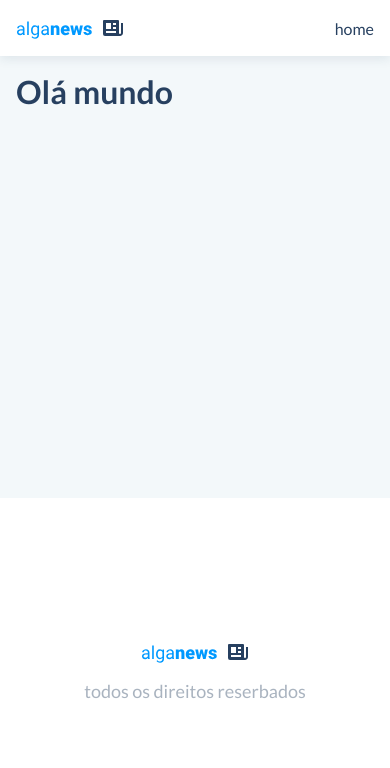
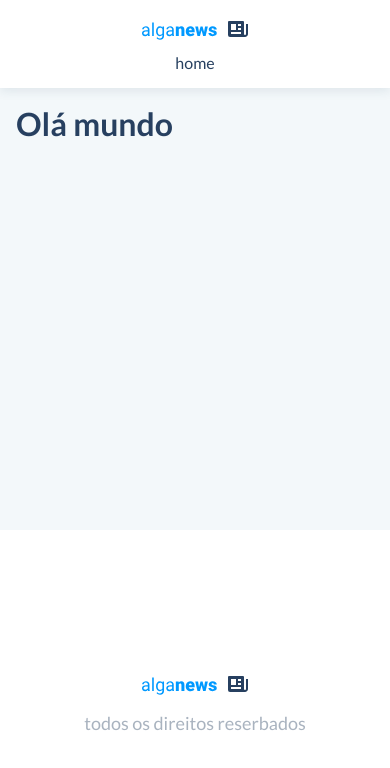
Before and after one commit to mateussouza-ms/alganews-blog, a Next.js app: page /teste in a window 390 px wide. Shown: the top 768 px of the page. Built offline with nearby package versions, Linux system fonts and the light colour scheme; what @badrap/bar-of-progress would draw is missing.

Commit message:
Add responsiveness to Header

```diff
--- a/_constants.ts
+++ b/_constants.ts
@@ -1,2 +1,3 @@
 export const HEADER_HEIGHT = 56;
+export const MOBILE_HEADER_HEIGHT = 88;
 export const FOOTER_HEIGHT = 346;
--- a/components/Header/index.tsx
+++ b/components/Header/index.tsx
@@ -1,6 +1,6 @@
 import { transparentize } from "polished";
 import styled from "styled-components";
-import { HEADER_HEIGHT } from "../../_constants";
+import { HEADER_HEIGHT, MOBILE_HEADER_HEIGHT } from "../../_constants";
 import { Logo } from "../Logo";
 import { NavBar } from "../NavBar";
 
@@ -24,6 +24,10 @@
 
   width: 100%;
   height: ${HEADER_HEIGHT}px;
+
+  @media screen and (max-width: 767px) {
+    height: ${MOBILE_HEADER_HEIGHT}px;
+  }
 `;
 
 const Container = styled.div`
@@ -35,4 +39,10 @@
   height: 100%;
 
   padding: 0 16px;
+
+  @media screen and (max-width: 767px) {
+    flex-direction: column;
+    justify-content: center;
+    gap: 12px;
+  }
 `;
```
